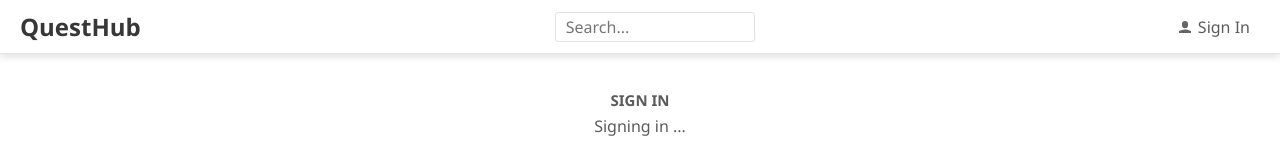
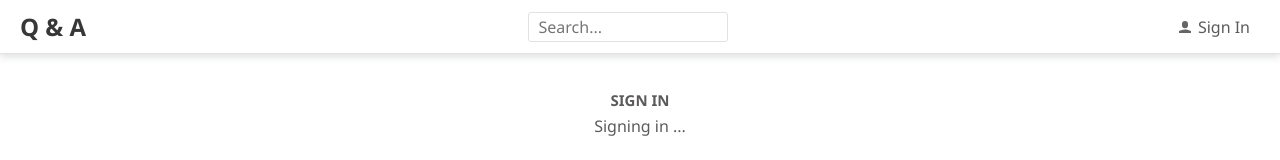
Before and after one commit to sameera999/questHub, a React (Create React App) app in the folder frontend/: page /signin-callback in a window 1280 px wide. Shown: the top 160 px of the page. Built offline with nearby package versions, Linux system fonts and the light colour scheme.

Commit message:
setup signout

```diff
--- a/frontend/src/App.tsx
+++ b/frontend/src/App.tsx
@@ -12,17 +12,11 @@ import { NotFoundPage } from './pages/NotFoundPage';
 import { QuestionPage } from './pages/QuestionPage';
 import { SignOutPage } from './pages/SignOutPage';
 import { Auth0Provider } from '@auth0/auth0-react';
+import { authSettings } from './AppSettings';
 const AskPage = React.lazy(() => import('./pages/AskPage'));
 
 function App() {
   return (
-    <Auth0Provider
-      domain="dev-qqff7iofsebhfvpq.us.auth0.com"
-      clientId="68X0UCzHdTyXSskKjTN1CX9tkR7gMcNA"
-      authorizationParams={{
-        redirect_uri: window.location.origin,
-      }}
-    >
     <BrowserRouter>
       <div
         css={css`
@@ -69,7 +63,6 @@ function App() {
         </Routes>
       </div>
     </BrowserRouter>
-    </Auth0Provider>
   );
 }
 
--- a/frontend/src/AppSettings.ts
+++ b/frontend/src/AppSettings.ts
@@ -5,7 +5,9 @@ export const webAPIUrl = `${server}/api`;
 export const authSettings = {
   domain: 'dev-qqff7iofsebhfvpq.us.auth0.com',
   clientId: '68X0UCzHdTyXSskKjTN1CX9tkR7gMcNA',
-  rediredirect_uri: window.location.origin + '/signin-callback',
-  scope: 'openid profile email',
-  audience: 'https://questhub',
+  authorizationParams: {
+    redirect_uri: window.location.origin,
+    audience: 'https://questhub',
+    scope: 'read:current_user update:current_user_metadata',
+  },
 };
--- a/frontend/src/components/header/Header.tsx
+++ b/frontend/src/components/header/Header.tsx
@@ -5,6 +5,7 @@ import React from 'react';
 import { UserIcon } from '../../Icons';
 import { Link, useNavigate, useSearchParams } from 'react-router-dom';
 import { useForm } from 'react-hook-form';
+import { useAuth0 } from '@auth0/auth0-react';
 
 type FormData = {
   search: string;
@@ -15,6 +16,22 @@ export const Header = () => {
   const [searchParams] = useSearchParams();
   const criteria = searchParams.get('criteria') || '';
   const { register, handleSubmit } = useForm<FormData>();
+  const { user, isAuthenticated, isLoading } = useAuth0();
+  const buttonStyle = css`
+    font-family: ${fontFamily};
+    font-size: ${fontSize};
+    padding: 5px 10px;
+    background-color: transparent;
+    color: ${gray2};
+    text-decoration: none;
+    cursor: pointer;
+    :focus {
+      outline-color: ${gray5};
+    }
+    span {
+      margin-left: 7px;
+    }
+  `;
 
   const submitForm = ({ search }: FormData) => {
     navigate(`search?criteria=${search}`);
@@ -45,12 +62,12 @@ export const Header = () => {
           text-decoration: none;
         `}
       >
-        QuestHub
+        Q & A
       </Link>
-
       <form onSubmit={handleSubmit(submitForm)}>
         <input
-          {...register('search')}
+          // ref={register}
+          name="search"
           type="text"
           placeholder="Search..."
           defaultValue={criteria}
@@ -71,28 +88,24 @@ export const Header = () => {
           `}
         />
       </form>
+      <div>
+        {!isLoading &&
+          (isAuthenticated ? (
+            <div>
+              <span>{user!.name}</span>
 
-      <Link
-        to="signin"
-        css={css`
-          font-family: ${fontFamily};
-          font-size: ${fontSize};
-          padding: 5px 10px;
-          background-color: transparent;
-          color: ${gray2};
-          text-decoration: none;
-          cursor: pointer;
-          :focus {
-            outline-color: ${gray5};
-          }
-          span {
-            margin-left: 7px;
-          }
-        `}
-      >
-        <UserIcon />
-        <span>Sign In</span>
-      </Link>
+              <Link to="signout" css={buttonStyle}>
+                <UserIcon />
+                <span>Sign Out</span>
+              </Link>
+            </div>
+          ) : (
+            <Link to="signin" css={buttonStyle}>
+              <UserIcon />
+              <span>Sign In</span>
+            </Link>
+          ))}
+      </div>
     </div>
   );
 };
--- a/frontend/src/index.tsx
+++ b/frontend/src/index.tsx
@@ -5,15 +5,19 @@ import App from './App';
 import reportWebVitals from './reportWebVitals';
 import { Provider } from 'react-redux';
 import store from './store/store';
+import { Auth0Provider } from '@auth0/auth0-react';
+import { authSettings } from './AppSettings';
 
 const root = ReactDOM.createRoot(
   document.getElementById('root') as HTMLElement,
 );
 root.render(
   <React.StrictMode>
-    <Provider store={store}>
-      <App />
-    </Provider>
+    <Auth0Provider {...authSettings}>
+      <Provider store={store}>
+        <App />
+      </Provider>
+    </Auth0Provider>
   </React.StrictMode>,
 );
 
--- a/frontend/src/pages/SignOutPage.tsx
+++ b/frontend/src/pages/SignOutPage.tsx
@@ -2,6 +2,7 @@ import React from 'react';
 import { Page } from '../components/page/Page';
 import { StatusText } from '../Styles';
 import { useAuth } from '../features/auth/Auth';
+import { useAuth0 } from '@auth0/auth0-react';
 
 type SignoutAction = 'signout' | 'signout-callback';
 
@@ -12,11 +13,11 @@ interface Props {
 export const SignOutPage = ({ action }: Props) => {
   let message = 'Signing out ...';
 
-  const { signOut } = useAuth();
+  const { logout } = useAuth0();
 
   switch (action) {
     case 'signout':
-      signOut();
+      logout({ logoutParams: { returnTo: window.location.origin } });
       break;
     case 'signout-callback':
       message = 'You successfully signed out!';
```
Lines whose indentation alone changed are shown as unchanged.
